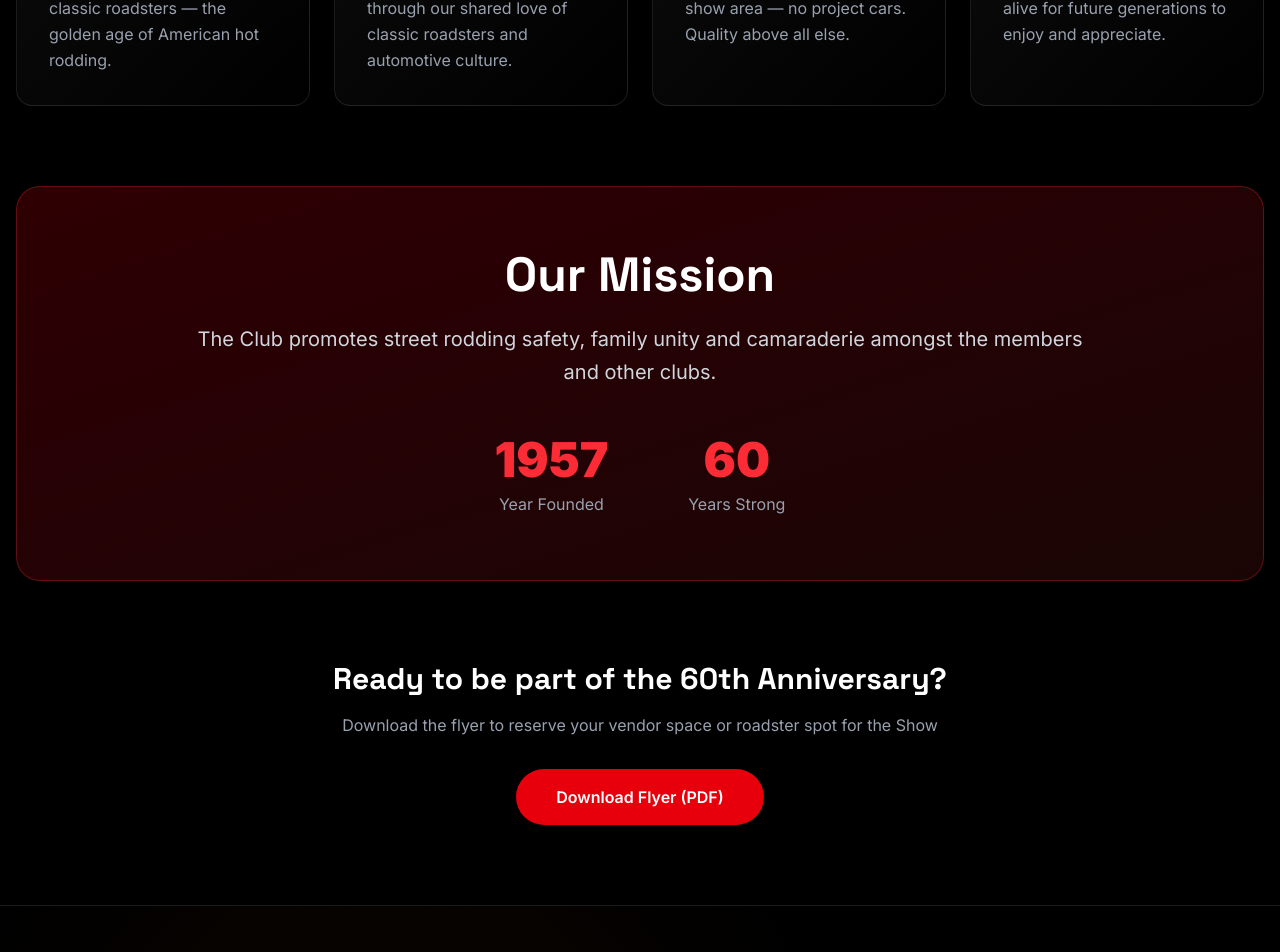
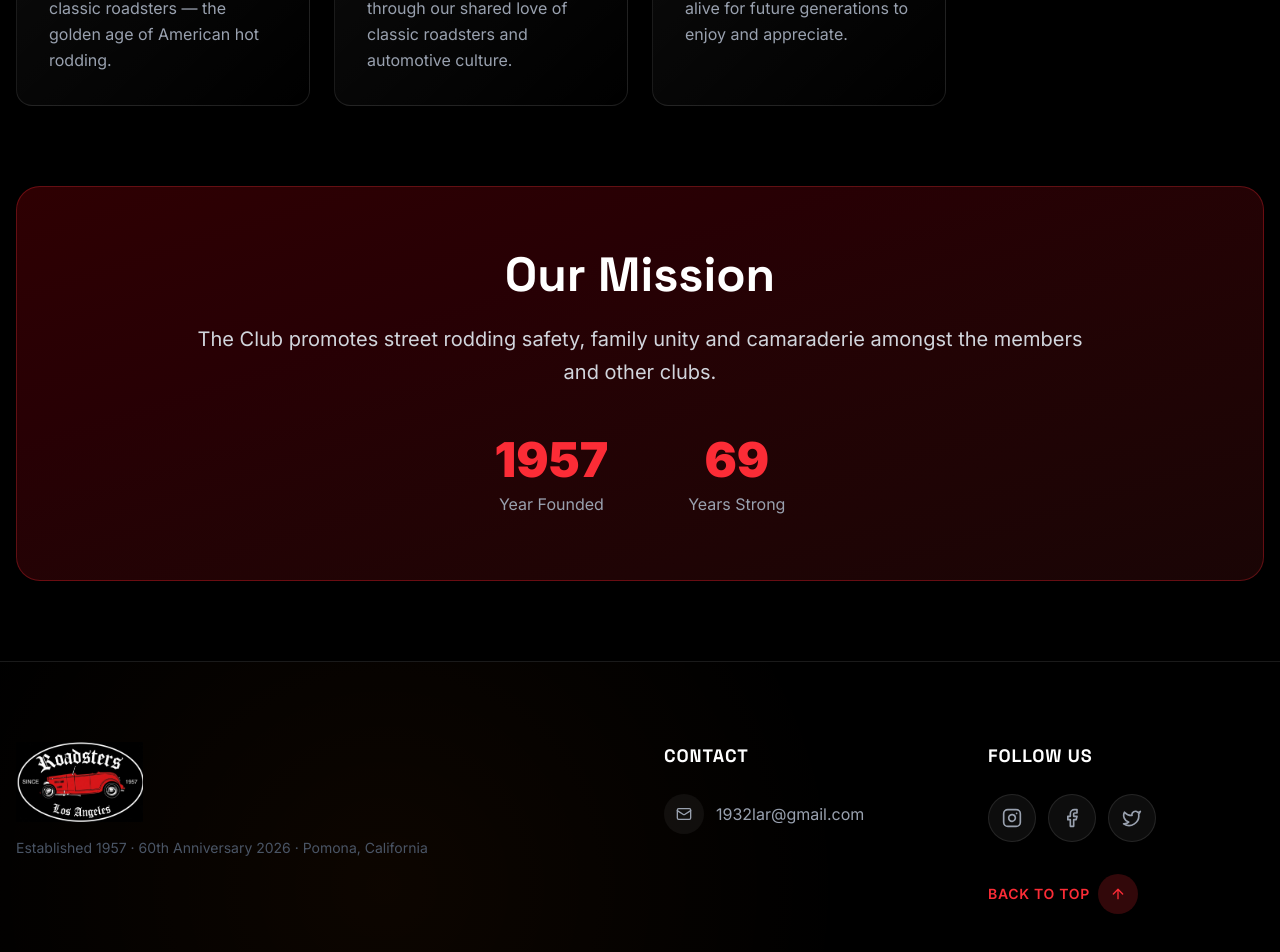
Before and after one commit to kadirgecit/laroadsters, a React (Vite) app: page /about in a window 1280 px wide. Shown: the part 1822-2774 px from the top of the page. Built offline with nearby package versions, Linux system fonts and the light colour scheme.

Commit message:
Update About Us: remove Quality, fix 69 years, remove CTA section

```diff
--- a/src/app/pages/AboutUs.tsx
+++ b/src/app/pages/AboutUs.tsx
@@ -38,11 +38,6 @@ export function AboutUs() {
       desc: 'Building lasting friendships through our shared love of classic roadsters and automotive culture.',
     },
     {
-      icon: Award,
-      title: 'Quality',
-      desc: 'Only finished roadsters in the show area — no project cars. Quality above all else.',
-    },
-    {
       icon: Wrench,
       title: 'Preservation',
       desc: 'Keeping automotive heritage alive for future generations to enjoy and appreciate.',
@@ -55,7 +50,7 @@ export function AboutUs() {
         {/* Header */}
         <div className="mb-20 text-center">
           <div className="text-sm tracking-[0.3em] text-red-500 mb-4 font-light">
-            ESTABLISHED 1957 · 60TH ANNIVERSARY
+            ESTABLISHED 1957 · 69TH ANNIVERSARY
           </div>
           <h1 className="text-[clamp(3rem,10vw,7rem)] font-black leading-[0.9] tracking-tight mb-6">
             <div className="bg-gradient-to-r from-white to-gray-500 bg-clip-text text-transparent">
@@ -147,23 +142,12 @@ export function AboutUs() {
                 <div className="text-gray-400">Year Founded</div>
               </div>
               <div className="text-center">
-                <div className="text-5xl font-black text-red-500 mb-2">60</div>
+                <div className="text-5xl font-black text-red-500 mb-2">69</div>
                 <div className="text-gray-400">Years Strong</div>
               </div>
             </div>
           </div>
         </div>
-
-        {/* Join CTA */}
-        <div className="about-section mt-20 text-center">
-          <h2 className="text-3xl font-bold text-white mb-4">Ready to be part of the 60th Anniversary?</h2>
-          <p className="text-gray-400 mb-8 max-w-2xl mx-auto">
-            Download the flyer to reserve your vendor space or roadster spot for the Show
-          </p>
-          <a href="/60th-Anniversary-Flyer.pdf" download className="px-10 py-4 bg-red-600 text-white font-semibold rounded-full hover:bg-red-500 transition-colors duration-300 inline-block">
-            Download Flyer (PDF)
-          </a>
-        </div>
       </div>
     </div>
   );
```
Also changed, not shown: 3 other files (tests, documents, lock files or other folders).
